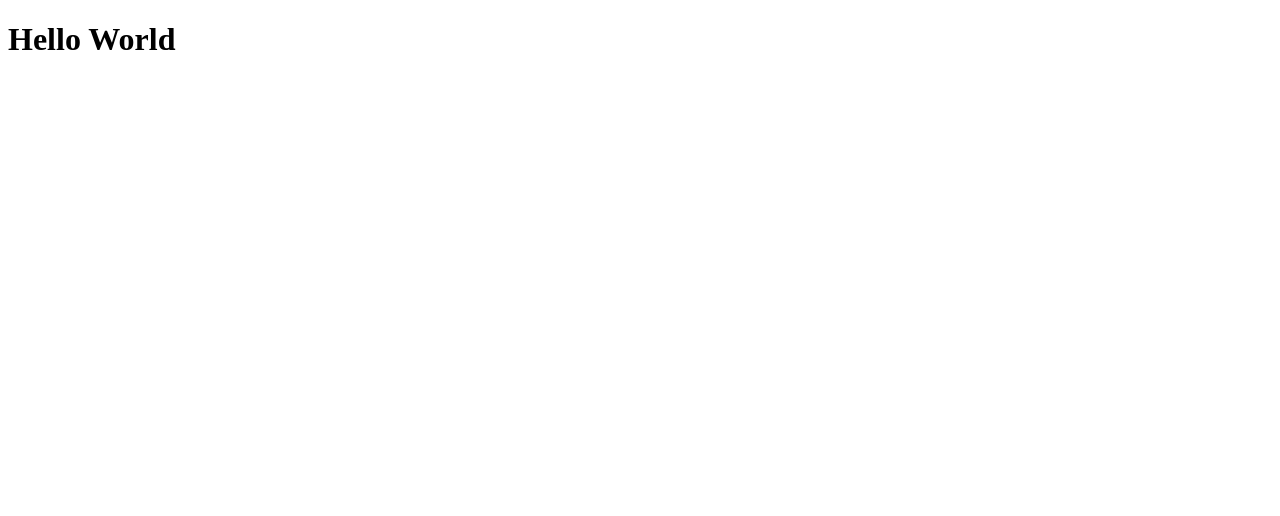
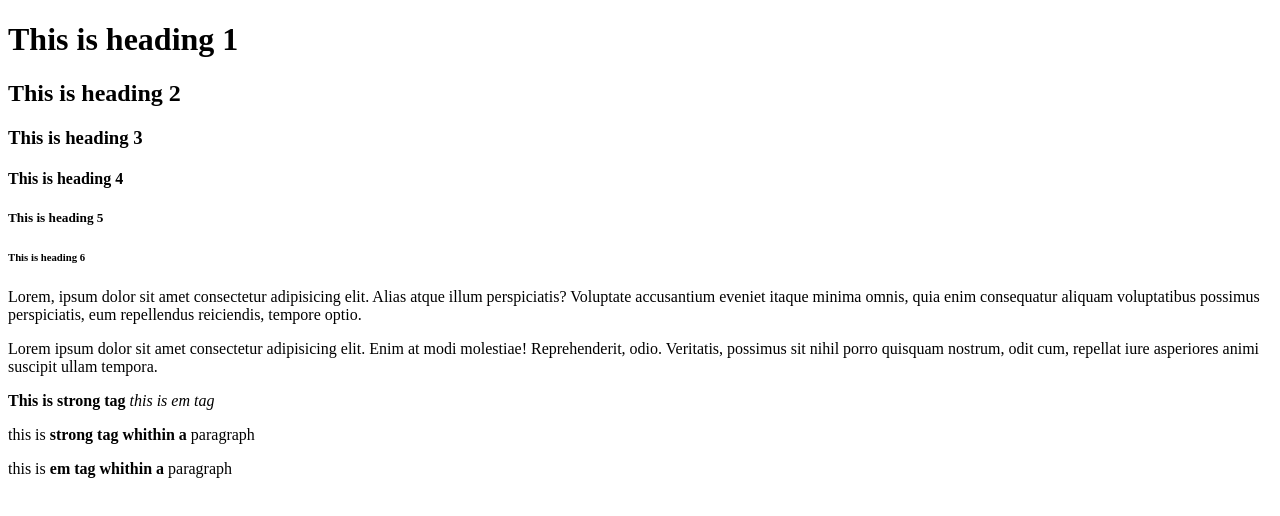
Before and after one commit to ashifthekkupuram/staring-html, a plain HTML site: page index.html in a window 1280 px wide. Drawn offline with Linux system fonts and the light colour scheme.

Commit message:
Editted index html by adding text tags learning h1 - h6,p,strong,em

```diff
--- a/index.html
+++ b/index.html
@@ -5,6 +5,29 @@
         <title>Staring HTML</title>
     </head>
     <body>
-        <h1>Hello World</h1>
+        <h1>This is heading 1</h1>
+        <h2>This is heading 2</h2>
+        <h3>This is heading 3</h3>
+        <h4>This is heading 4</h4>
+        <h5>This is heading 5</h5>
+        <h6>This is heading 6</h6>
+        <p>
+            Lorem, ipsum dolor sit amet consectetur adipisicing elit. Alias atque illum perspiciatis?
+            Voluptate accusantium eveniet itaque minima omnis, quia enim consequatur aliquam voluptatibus
+             possimus perspiciatis, eum repellendus reiciendis, tempore optio.
+        </p>
+        <p>
+            Lorem ipsum dolor sit amet consectetur adipisicing elit.
+            Enim at modi molestiae! Reprehenderit, odio. Veritatis, possimus sit
+            nihil porro quisquam nostrum, odit cum, repellat iure asperiores animi suscipit ullam tempora.
+        </p>
+        <strong>This is strong tag</strong>
+        <em>this is em tag</em>
+        <p>
+            this is <strong>strong tag whithin a</strong> paragraph
+        </p>
+        <p>
+            this is <strong>em tag whithin a</strong> paragraph
+        </p>
     </body>
 </html>
```
